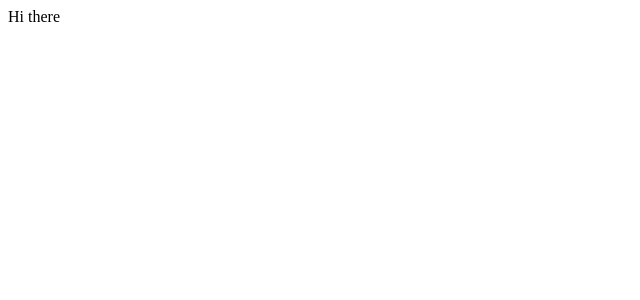
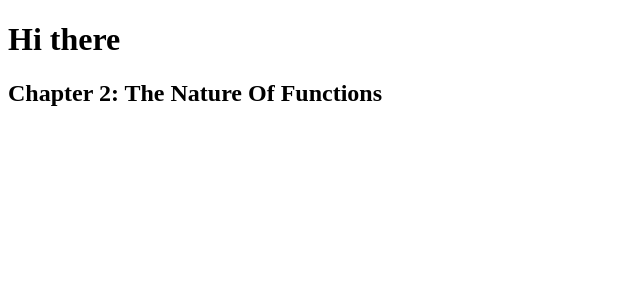
Before and after one commit to stannyu/functional-light, a React (Vite) app: page / in a window 1280 px wide. Shown: the top 300 px of the page, without its empty margins (0-640 px from the left). Built offline with nearby package versions, Linux system fonts and the light colour scheme.

Commit message:
Chapter 2 playground component created

```diff
--- a/src/components/App.js
+++ b/src/components/App.js
@@ -1,10 +1,20 @@
 import React, { useEffect } from 'react';
+import ChapterTwo from './chapters/ChapterTwo';
 
-function App(props) {
+function App() {
   useEffect(() => {
-    console.log('Use Effect initiated');
+    logEffectInit();
   });
-  return <div>Hi there</div>;
+
+  const logEffectInit = () => {
+    console.log('Use Effect!');
+  };
+  return (
+    <>
+      <h1>Hi there</h1>
+      <ChapterTwo />
+    </>
+  );
 }
 
 export default App;
--- /dev/null
+++ b/src/components/chapters/ChapterTwo.js
@@ -0,0 +1,11 @@
+import React, { useEffect } from 'react';
+
+function ChapterTwo(props) {
+  useEffect(() => {
+    console.log('chapter 2 loaded');
+  });
+
+  return <h2>Chapter 2: The Nature Of Functions</h2>;
+}
+
+export default ChapterTwo;
```
